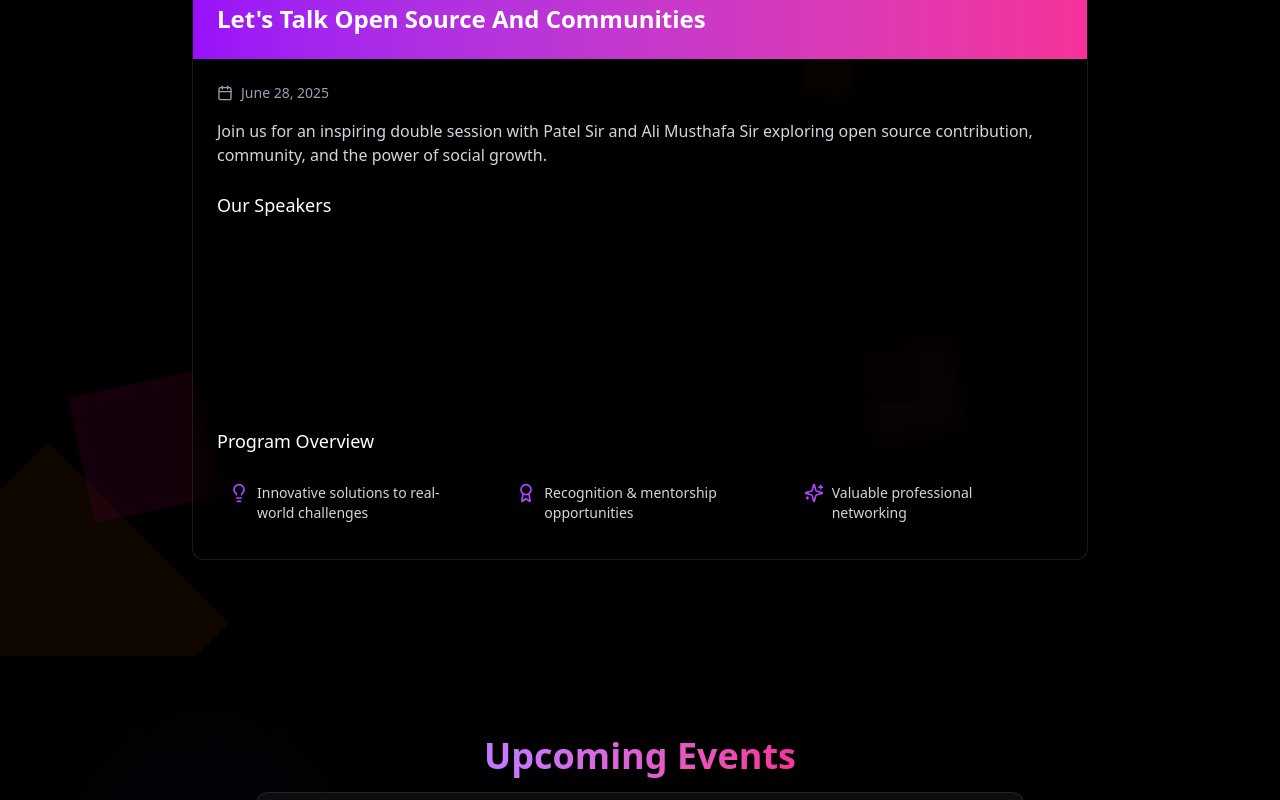
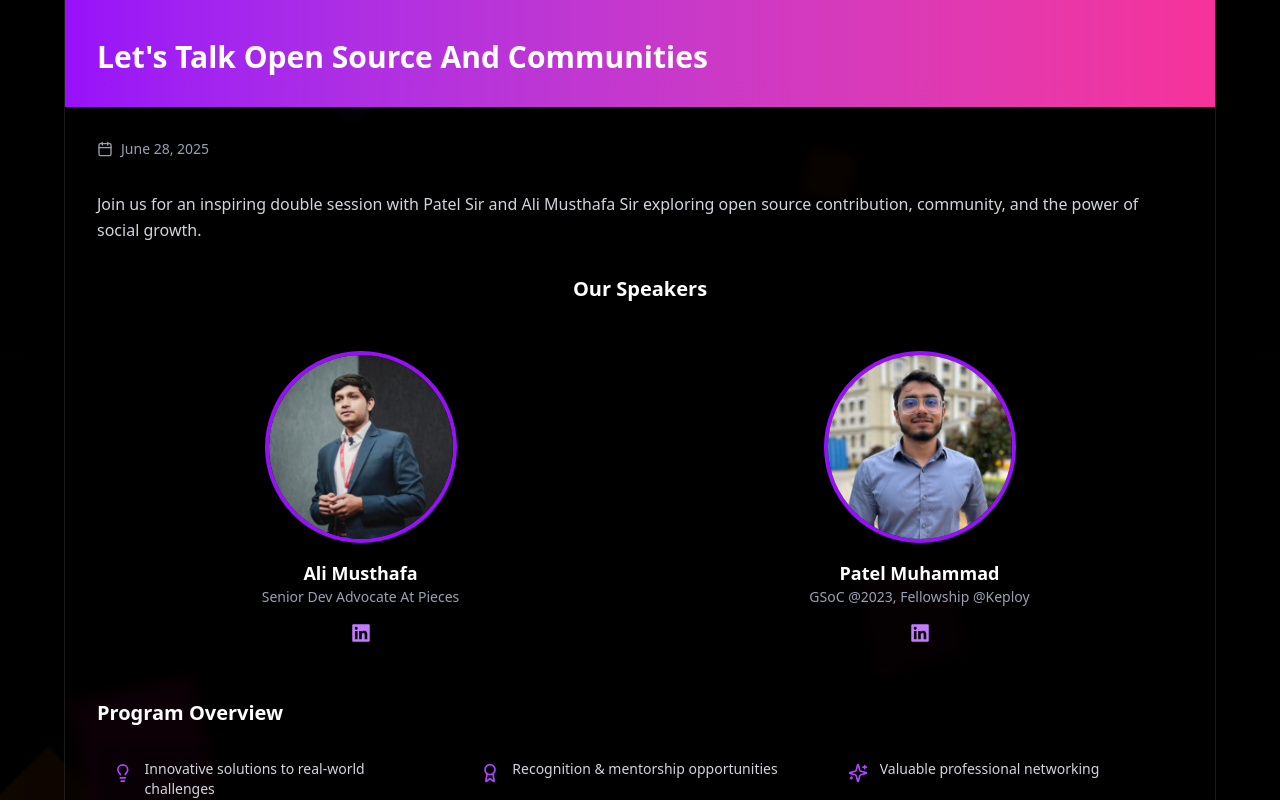
Before and after one commit to Praanav-cpu/NARI-NEXUS-2, a React (Vite) app: page / in a window 1280 px wide. Shown: the part 2160-2960 px from the top of the page. Built offline with nearby package versions, Linux system fonts and the light colour scheme; the HTML template or start-up script is replaced by a standard one.

Commit message:
photo sorted

```diff
--- a/src/pages/Programs.jsx
+++ b/src/pages/Programs.jsx
@@ -1,15 +1,24 @@
-import { useEffect, useRef } from 'react';
-import { Award, Lightbulb, Users, Sparkles, Calendar, BookOpen, Target, Globe } from 'lucide-react';
-import SectionTitle from '../components/SectionTitle';
-import Button from '../components/Button';
-import Card from '../components/Card';
-import TestimonialCard from '../components/TestimonialCard';
-import GeometricBackground from '../components/GeometricBackground';
-import GeometricBackground2 from '../components/GeometricBackground2';
-import { FaInstagram, FaLinkedin } from 'react-icons/fa';
-import { SiX } from 'react-icons/si'; // X icon
-import { gsap } from 'gsap';
-import { ScrollTrigger } from 'gsap/ScrollTrigger';
+import { useEffect, useRef } from "react";
+import {
+  Award,
+  Lightbulb,
+  Users,
+  Sparkles,
+  Calendar,
+  BookOpen,
+  Target,
+  Globe,
+} from "lucide-react";
+import SectionTitle from "../components/SectionTitle";
+import Button from "../components/Button";
+import Card from "../components/Card";
+import TestimonialCard from "../components/TestimonialCard";
+import GeometricBackground from "../components/GeometricBackground";
+import GeometricBackground2 from "../components/GeometricBackground2";
+import { FaInstagram, FaLinkedin } from "react-icons/fa";
+import { SiX } from "react-icons/si"; // X icon
+import { gsap } from "gsap";
+import { ScrollTrigger } from "gsap/ScrollTrigger";
 
 // Register the ScrollTrigger plugin
 gsap.registerPlugin(ScrollTrigger);
@@ -27,7 +36,7 @@ const Programs = () => {
     // Initialize all animations
     const initAnimations = () => {
       // Hero section fade in
-      gsap.from(heroRef.current.querySelectorAll('.animate-hero'), {
+      gsap.from(heroRef.current.querySelectorAll(".animate-hero"), {
         y: 30,
         opacity: 0,
         stagger: 0.2,
@@ -37,12 +46,12 @@ const Programs = () => {
           trigger: heroRef.current,
           start: "top 80%",
           end: "center 70%",
-          toggleActions: "play none none reset"
-        }
+          toggleActions: "play none none reset",
+        },
       });
 
       // Previous Event section animation
-      gsap.from(previousEventRef.current.querySelectorAll('.animate-title'), {
+      gsap.from(previousEventRef.current.querySelectorAll(".animate-title"), {
         y: 40,
         opacity: 0,
         duration: 0.8,
@@ -50,15 +59,15 @@ const Programs = () => {
         scrollTrigger: {
           trigger: previousEventRef.current,
           start: "top 75%",
-          toggleActions: "play none none reset"
-        }
+          toggleActions: "play none none reset",
+        },
       });
 
       // Leaders profile animations with circular reveal
-      const leaders = leadersRef.current.querySelectorAll('.leader-profile');
+      const leaders = leadersRef.current.querySelectorAll(".leader-profile");
       leaders.forEach((leader, index) => {
         // Profile picture animation
-        gsap.from(leader.querySelector('.profile-pic'), {
+        gsap.from(leader.querySelector(".profile-pic"), {
           scale: 0.5,
           opacity: 0,
           rotation: index % 2 === 0 ? -10 : 10,
@@ -67,12 +76,12 @@ const Programs = () => {
           scrollTrigger: {
             trigger: leader,
             start: "top 80%",
-            toggleActions: "play none none reset"
-          }
+            toggleActions: "play none none reset",
+          },
         });
 
         // Leader details animation
-        gsap.from(leader.querySelectorAll('.leader-details'), {
+        gsap.from(leader.querySelectorAll(".leader-details"), {
           y: 20,
           opacity: 0,
           stagger: 0.1,
@@ -82,12 +91,12 @@ const Programs = () => {
           scrollTrigger: {
             trigger: leader,
             start: "top 80%",
-            toggleActions: "play none none reset"
-          }
+            toggleActions: "play none none reset",
+          },
         });
 
         // Social icons animation
-        gsap.from(leader.querySelectorAll('.social-icon'), {
+        gsap.from(leader.querySelectorAll(".social-icon"), {
           scale: 0,
           opacity: 0,
           stagger: 0.1,
@@ -97,13 +106,13 @@ const Programs = () => {
           scrollTrigger: {
             trigger: leader,
             start: "top 80%",
-            toggleActions: "play none none reset"
-          }
+            toggleActions: "play none none reset",
+          },
         });
       });
 
       // Description paragraph animation
-      gsap.from(leadersRef.current.querySelector('.description'), {
+      gsap.from(leadersRef.current.querySelector(".description"), {
         x: 0,
         opacity: 0,
         duration: 0.8,
@@ -112,13 +121,13 @@ const Programs = () => {
         scrollTrigger: {
           trigger: leadersRef.current,
           start: "top 70%",
-          toggleActions: "play none none reset"
-        }
+          toggleActions: "play none none reset",
+        },
       });
 
       // Upcoming events title animation
       if (upcomingEventsRef.current) {
-        gsap.from(upcomingEventsRef.current.querySelector('.animate-title'), {
+        gsap.from(upcomingEventsRef.current.querySelector(".animate-title"), {
           y: 30,
           opacity: 0,
           duration: 0.8,
@@ -126,14 +135,15 @@ const Programs = () => {
           scrollTrigger: {
             trigger: upcomingEventsRef.current,
             start: "top 80%",
-            toggleActions: "play none none reset"
-          }
+            toggleActions: "play none none reset",
+          },
         });
       }
 
       // Event cards animation with staggered effect
       if (eventCardsRef.current) {
-        const eventCards = eventCardsRef.current.querySelectorAll('.event-card');
+        const eventCards =
+          eventCardsRef.current.querySelectorAll(".event-card");
         gsap.from(eventCards, {
           y: 60,
           opacity: 0,
@@ -144,24 +154,24 @@ const Programs = () => {
           scrollTrigger: {
             trigger: eventCardsRef.current,
             start: "top 75%",
-            toggleActions: "play none none reset"
-          }
+            toggleActions: "play none none reset",
+          },
         });
 
         // Event cards hover effect
-        eventCards.forEach(card => {
+        eventCards.forEach((card) => {
           // Animated gradient background on hover
-          card.addEventListener('mouseenter', () => {
-            gsap.to(card.querySelector('.h-48'), {
-              backgroundPosition: '100% 50%',
-              duration: 1
+          card.addEventListener("mouseenter", () => {
+            gsap.to(card.querySelector(".h-48"), {
+              backgroundPosition: "100% 50%",
+              duration: 1,
             });
           });
 
-          card.addEventListener('mouseleave', () => {
-            gsap.to(card.querySelector('.h-48'), {
-              backgroundPosition: '0% 50%',
-              duration: 1
+          card.addEventListener("mouseleave", () => {
+            gsap.to(card.querySelector(".h-48"), {
+              backgroundPosition: "0% 50%",
+              duration: 1,
             });
           });
         });
@@ -169,7 +179,7 @@ const Programs = () => {
 
       // Testimonial section animation
       if (testimonialRef.current) {
-        gsap.from(testimonialRef.current.querySelector('.animate-title'), {
+        gsap.from(testimonialRef.current.querySelector(".animate-title"), {
           y: 30,
           opacity: 0,
           duration: 0.8,
@@ -177,12 +187,14 @@ const Programs = () => {
           scrollTrigger: {
             trigger: testimonialRef.current,
             start: "top 80%",
-            toggleActions: "play none none reset"
-          }
+            toggleActions: "play none none reset",
+          },
         });
 
         // Testimonial cards animation
-        gsap.from(testimonialRef.current.querySelectorAll('.testimonial-item'), {
+        gsap.from(
+          testimonialRef.current.querySelectorAll(".testimonial-item"),
+          {
             y: 50,
             opacity: 0,
             scale: 0.9,
@@ -191,11 +203,14 @@ const Programs = () => {
             delay: 0.2,
             ease: "power2.out",
             scrollTrigger: {
-            trigger: testimonialRef.current.querySelector('.testimonial-container'),
+              trigger: testimonialRef.current.querySelector(
+                ".testimonial-container"
+              ),
               start: "top 75%",
-            toggleActions: "play none none reset"
+              toggleActions: "play none none reset",
+            },
           }
-        });
+        );
       }
 
       // Create floating animation for decorative elements
@@ -206,12 +221,12 @@ const Programs = () => {
           repeat: -1,
           yoyo: true,
           ease: "sine.inOut",
-          delay: Math.random()
+          delay: Math.random(),
         });
       };
 
       // Apply floating animation to geometric backgrounds
-      document.querySelectorAll('.geometric-float').forEach(element => {
+      document.querySelectorAll(".geometric-float").forEach((element) => {
         floatingAnimation(element, 15);
       });
     };
@@ -224,7 +239,7 @@ const Programs = () => {
     // Cleanup function
     return () => {
       clearTimeout(timer);
-      ScrollTrigger.getAll().forEach(trigger => trigger.kill());
+      ScrollTrigger.getAll().forEach((trigger) => trigger.kill());
     };
   }, []);
 
@@ -259,104 +274,102 @@ const Programs = () => {
           </div> */}
 
           {/* Event Card */}
-          <div className="max-w-4xl mx-auto bg-black/40 backdrop-blur-sm border border-white/10 rounded-xl overflow-hidden shadow-xl hover:shadow-purple-500/20 transition-all duration-300 mb-12">
-            <div className="relative h-48 bg-gradient-to-r from-purple-600 to-pink-500 p-6 flex items-end">
-
-              <h3 className="text-2xl font-bold text-white">Let's Talk Open Source And Communities</h3>
+          <div className="max-w-6xl mx-auto bg-black/40 backdrop-blur-sm border border-white/10 rounded-2xl overflow-hidden shadow-2xl hover:shadow-purple-500/30 transition-all duration-300 mb-16">
+  {/* Header */}
+  <div className="relative h-60 bg-gradient-to-r from-purple-600 to-pink-500 p-8 flex items-end">
+    <h3 className="text-3xl font-extrabold text-white">
+      Let's Talk Open Source And Communities
+    </h3>
   </div>
 
-            <div className="p-6">
-              <div className="flex flex-wrap items-center mb-4 text-sm text-gray-400">
-                <span className="flex items-center mr-6">
+  {/* Content */}
+  <div className="p-8 space-y-8">
+    {/* Date */}
+    <div className="flex flex-wrap items-center text-sm text-gray-400 gap-6">
+      <span className="flex items-center">
         <Calendar className="mr-2 h-4 w-4" />
         June 28, 2025
       </span>
-                {/* <span className="flex items-center">
-                  <Users className="mr-2 h-4 w-4" />
-                  120+ Attendees
-                </span> */}
     </div>
 
-              <p className="text-gray-300 mb-6">
+    {/* Description */}
+    <p className="text-gray-300 text-base leading-relaxed">
       Join us for an inspiring double session with Patel Sir and Ali Musthafa Sir exploring open source contribution, community, and the power of social growth.
     </p>
 
-              {/* Speakers/Leaders Section */}
-              <div ref={leadersRef} className="mb-6">
-                <h4 className="text-white text-lg font-medium mb-4">Our Speakers</h4>
-                <div className="flex flex-wrap gap-4">
-                  {/* Speaker Card 1 */}
-                  <div className="leader-profile flex items-center p-3 bg-black/30 rounded-lg w-full sm:w-auto">
+    {/* Speakers */}
+  {/* Speakers */}
+<div ref={leadersRef}>
+  <h4 className="text-white text-xl font-semibold mb-6 text-center">Our Speakers</h4>
+  <div className="grid grid-cols-1 sm:grid-cols-2 gap-8 justify-items-center">
+    {/* Speaker 1 */}
+    <div className="bg-black/30 rounded-xl p-6 text-center flex flex-col items-center w-full max-w-xs">
       <img
         src="/img/Ali.jpg"
-  alt="Leader"
-  className="profile-pic w-26 h-36 rounded-full object-cover border-2 border-purple-600 shadow-lg mr-3"
+        alt="Ali Musthafa"
+        className="w-40 h-40 sm:w-48 sm:h-48 rounded-full object-cover border-4 border-purple-600 shadow-lg mb-4"
       />
+      <h5 className="text-white text-lg font-semibold">Ali Musthafa</h5>
+      <p className="text-gray-400 text-sm mb-2">Senior Dev Advocate At Pieces</p>
+      <a
+        href="https://www.linkedin.com/in/ialimustufa?utm_source=share&utm_campaign=share_via&utm_content=profile&utm_medium=android_app"
+        target="_blank"
+        rel="noopener noreferrer"
+        className="text-purple-400 hover:text-purple-300 text-xl mt-2"
+      >
+        <FaLinkedin />
+      </a>
+    </div>
 
-                    <div>
-                      <h5 className="leader-details text-white font-medium">Ali Musthafa</h5>
-                      <p className="leader-details text-gray-400 text-xs">Senior Dev Advocate At Pieces</p>
-                    </div>
-                    <div className="flex ml-auto">
-                      <a href="https://www.linkedin.com/in/ialimustufa?utm_source=share&utm_campaign=share_via&utm_content=profile&utm_medium=android_app" target="_blank" rel="noopener noreferrer" className="p-1 text-purple-400 hover:text-purple-300">
-                        <FaLinkedin className="social-icon text-lg" />
+    {/* Speaker 2 */}
+    <div className="bg-black/30 rounded-xl p-6 text-center flex flex-col items-center w-full max-w-xs">
+      <img
+        src="/img/Patel.jpg"
+        alt="Patel Muhammad"
+        className="w-40 h-40 sm:w-48 sm:h-48 rounded-full object-cover border-4 border-purple-600 shadow-lg mb-4"
+      />
+      <h5 className="text-white text-lg font-semibold">Patel Muhammad</h5>
+      <p className="text-gray-400 text-sm mb-2">GSoC @2023, Fellowship @Keploy</p>
+      <a
+        href="https://www.linkedin.com/in/patel-muhammad?utm_source=share&utm_campaign=share_via&utm_content=profile&utm_medium=android_app"
+        target="_blank"
+        rel="noopener noreferrer"
+        className="text-purple-400 hover:text-purple-300 text-xl mt-2"
+      >
+        <FaLinkedin />
       </a>
     </div>
   </div>
+</div>
 
-                  {/* Speaker Card 2 */}
-                  <div className="leader-profile flex items-center p-3 bg-black/30 rounded-lg w-full sm:w-auto">
-                    <img
-                      src="/img/Patel.jpg"
-                      alt="Leader 2"
-                      className="profile-pic w-26 h-36 rounded-full object-cover border-2 border-purple-600 shadow-lg mr-3"
-                    />
+
+    {/* Highlights */}
     <div>
-                      <h5 className="leader-details text-white font-medium">Patel Muhammad</h5>
-                      <p className="leader-details text-gray-400 text-xs">GSoC @2023,Fellowship @keploy</p>
+      <h4 className="text-white text-xl font-semibold mb-4">Program Overview</h4>
+      <div className="grid grid-cols-1 sm:grid-cols-2 lg:grid-cols-3 gap-4">
+        <div className="flex p-4 bg-black/30 rounded-lg">
+          <Lightbulb className="text-purple-500 h-5 w-5 mr-3 mt-1" />
+          <span className="text-gray-300 text-sm">
+            Innovative solutions to real-world challenges
+          </span>
         </div>
-                    <div className="flex ml-auto">
-                      <a href="https://www.linkedin.com/in/patel-muhammad?utm_source=share&utm_campaign=share_via&utm_content=profile&utm_medium=android_app" target="_blank" rel="noopener noreferrer" className="p-1 text-purple-400 hover:text-purple-300">
-                        <FaLinkedin className="social-icon text-lg" />
-                      </a>
+        <div className="flex p-4 bg-black/30 rounded-lg">
+          <Award className="text-purple-500 h-5 w-5 mr-3 mt-1" />
+          <span className="text-gray-300 text-sm">
+            Recognition & mentorship opportunities
+          </span>
+        </div>
+        <div className="flex p-4 bg-black/30 rounded-lg">
+          <Sparkles className="text-purple-500 h-5 w-5 mr-3 mt-1" />
+          <span className="text-gray-300 text-sm">
+            Valuable professional networking
+          </span>
+        </div>
       </div>
     </div>
   </div>
 </div>
 
-              {/* Highlights */}
-              <div>
-                <h4 className="text-white text-lg font-medium mb-4">Program Overview</h4>
-                <div className="grid grid-cols-1 sm:grid-cols-3 gap-4">
-                  <div className="flex p-3 bg-black/30 rounded-lg">
-                    <Lightbulb className="text-purple-500 h-5 w-5 mr-2 flex-shrink-0" />
-                    <span className="text-gray-300 text-sm">Innovative solutions to real-world challenges</span>
-                  </div>
-
-                  <div className="flex p-3 bg-black/30 rounded-lg">
-                    <Award className="text-purple-500 h-5 w-5 mr-2 flex-shrink-0" />
-                    <span className="text-gray-300 text-sm">Recognition & mentorship opportunities</span>
-                  </div>
-
-                  <div className="flex p-3 bg-black/30 rounded-lg">
-                    <Sparkles className="text-purple-500 h-5 w-5 mr-2 flex-shrink-0" />
-                    <span className="text-gray-300 text-sm">Valuable professional networking</span>
-                  </div>
-                </div>
-              </div>
-
-              {/* <div className="mt-6 pt-6 border-t border-white/10 flex justify-between items-center">
-                <span className="text-purple-400 text-sm">Women's leadership initiative</span>
-                <Button
-                  text="View Details"
-                  href="/events"
-                  variant="outline"
-                  size="sm"
-                  icon={<BookOpen className="ml-2 h-4 w-4" />}
-                />
-              </div> */}
-            </div>
-          </div>
 
           {/* You can add more event cards here */}
 
```
Lines whose indentation alone changed are shown as unchanged.
